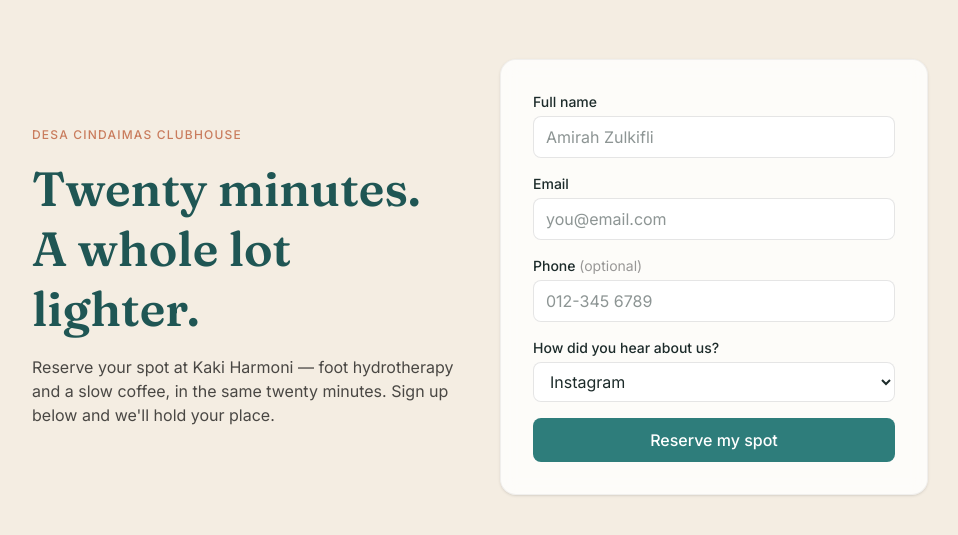
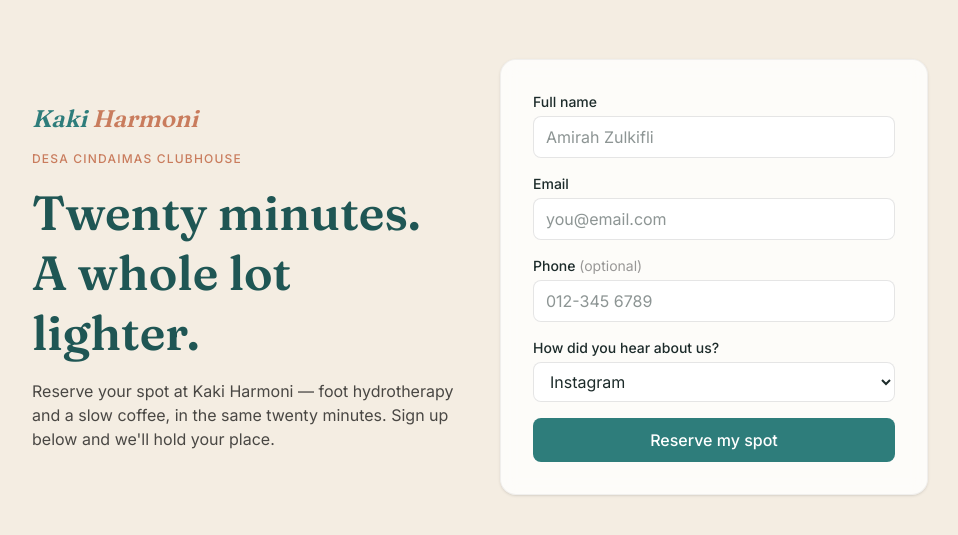
Before and after one commit to hewleeling-hub/kaki-harmoni, a Next.js app: page / in a window 1280 px wide. Shown: the part 123-658 px from the top of the page, without its empty margins (160-1118 px from the left). Built offline with nearby package versions, Linux system fonts and the light colour scheme.

Commit message:
Update page.tsx

```diff
--- a/app/page.tsx
+++ b/app/page.tsx
@@ -5,6 +5,10 @@ export default function Home() {
     <main className="min-h-screen flex items-center justify-center p-6">
       <div className="w-full max-w-4xl grid md:grid-cols-2 gap-10 items-center">
         <div className="space-y-4">
+          <div className="font-display text-2xl italic font-semibold">
+            <span style={{ color: "var(--lagoon)" }}>Kaki</span>{" "}
+            <span style={{ color: "var(--clay)" }}>Harmoni</span>
+          </div>
           <p className="uppercase tracking-widest text-xs font-medium" style={{ color: "var(--clay)" }}>
             Desa Cindaimas Clubhouse
           </p>
```
